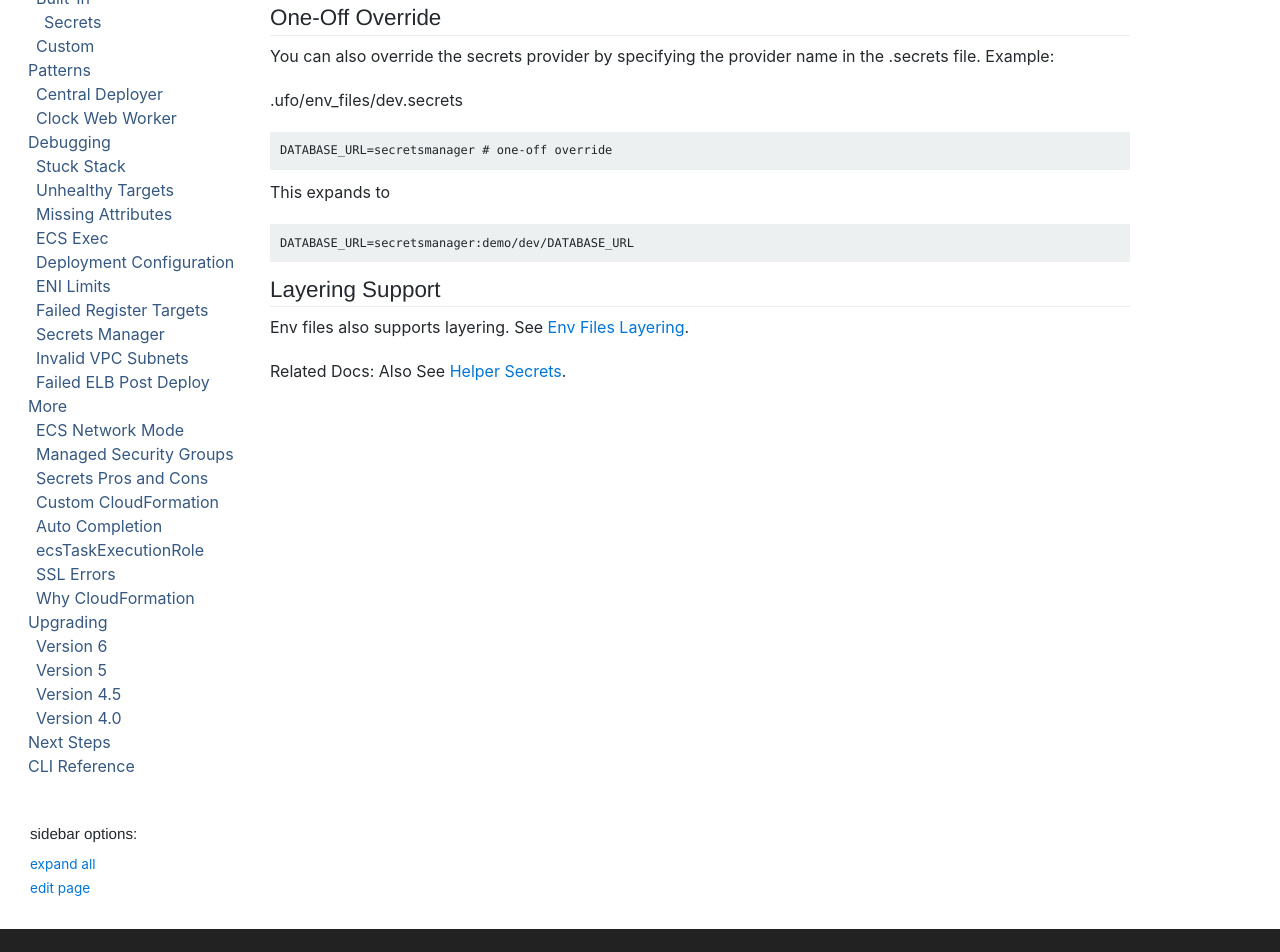
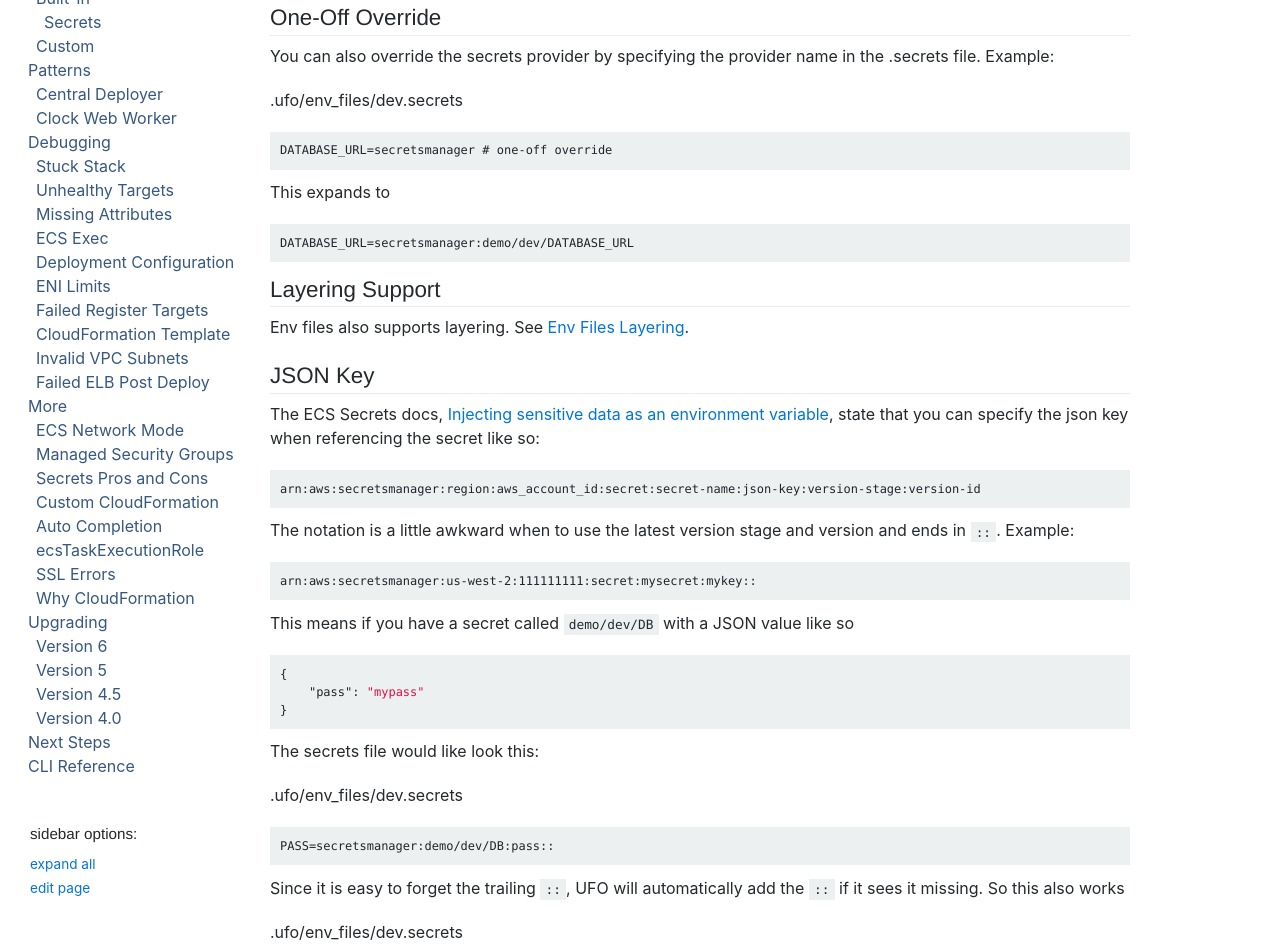
Before and after one commit to boltops-tools/ufo-docs, a Jekyll site: the page built from _docs/features/env_files/secrets.md, in a window 1280 px wide and 1400 px high, scrolled down 1847 px. Shown: the top 952 px of the window. Built offline with Jekyll 4.4.1, drawn with Linux system fonts in a browser that asks for light colours; cached includes are drawn as plain includes; a script that is not in the unit is left out; some of the changed text lies outside the part shown; grey boxes are pictures that could not be loaded.

Commit message:
update secrets docs

````diff
--- a/_docs/features/env_files/secrets.md
+++ b/_docs/features/env_files/secrets.md
@@ -94,4 +94,34 @@ This expands to
 
 {% include features/env_files/layering.md %}
 
-Related Docs: Also See [Helper Secrets]({% link _docs/helpers/builtin/secrets.md %}).
+## JSON Key
+
+The ECS Secrets docs, [Injecting sensitive data as an environment variable](https://docs.aws.amazon.com/AmazonECS/latest/developerguide/specifying-sensitive-data-secrets.html#secrets-envvar), state that you can specify the json key when referencing the secret like so:
+
+    arn:aws:secretsmanager:region:aws_account_id:secret:secret-name:json-key:version-stage:version-id
+
+The notation is a little awkward when to use the latest version stage and version and ends in `::`. Example:
+
+    arn:aws:secretsmanager:us-west-2:111111111:secret:mysecret:mykey::
+
+This means if you have a secret called `demo/dev/DB` with a JSON value like so
+
+```json
+{
+    "pass": "mypass"
+}
+```
+
+The secrets file would like look this:
+
+.ufo/env_files/dev.secrets
+
+    PASS=secretsmanager:demo/dev/DB:pass::
+
+Since it is easy to forget the trailing `::`, UFO will automatically add the `::` if it sees it missing. So this also works
+
+.ufo/env_files/dev.secrets
+
+    PASS=secretsmanager:demo/dev/DB:pass
+
+Related Docs: Also See [Helper Secrets]({% link _docs/helpers/builtin/secrets.md %}) and [Debugging CloudFormation Template]({% link _docs/debug/cloudformation-template.md %}).
````
Also changed, not shown: _docs/debug/cloudformation-template.md (added, +18 -0 lines), _docs/debug/secrets.md (deleted, +0 -18 lines).
